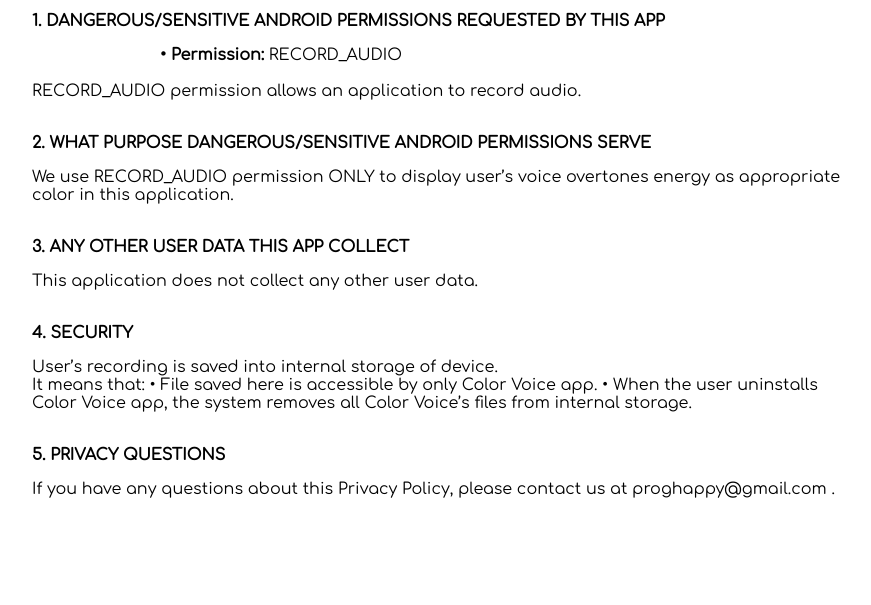
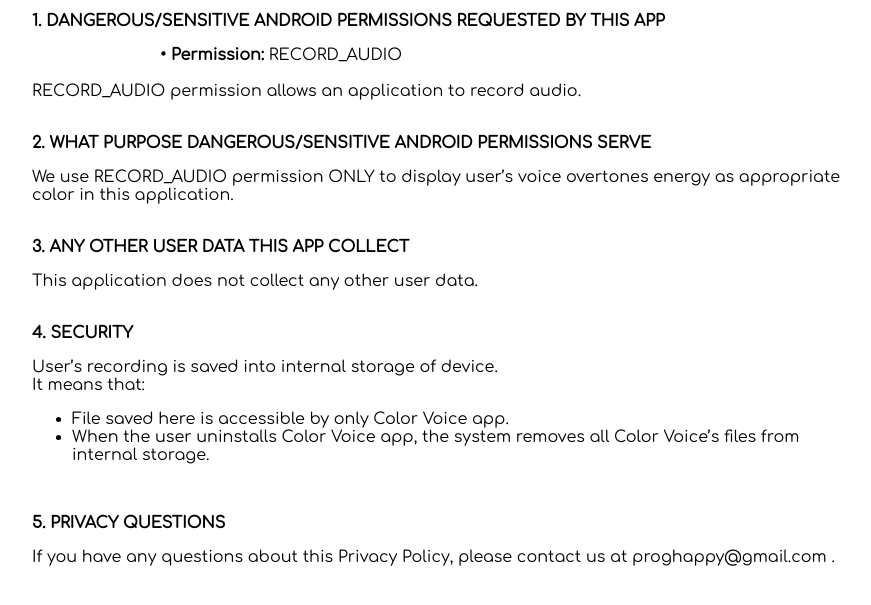
Before and after one commit to YaroslavGrushko/ColorVoice, a plain HTML site: page index.html in a window 1280 px wide. Shown: the part 97-702 px from the top of the page, without its empty margins (16-887 px from the left). Drawn offline with Linux system fonts and the light colour scheme.

Commit message:
Add files via upload

```diff
--- a/index.html
+++ b/index.html
@@ -25,8 +25,10 @@
  <p><b>4.	SECURITY</b></p>
 <div>User’s recording is saved into internal storage of device.</div>
 <div>It means that:
-•	File saved here is accessible by only Color Voice app.
-•	When the user uninstalls Color Voice app, the system removes all Color Voice’s  files from internal storage.
+<ul>
+<li>File saved here is accessible by only Color Voice app.</li>
+<li>When the user uninstalls Color Voice app, the system removes all Color Voice’s  files from internal storage.</li>
+</ul>
 </div>
 <br>
 
```
